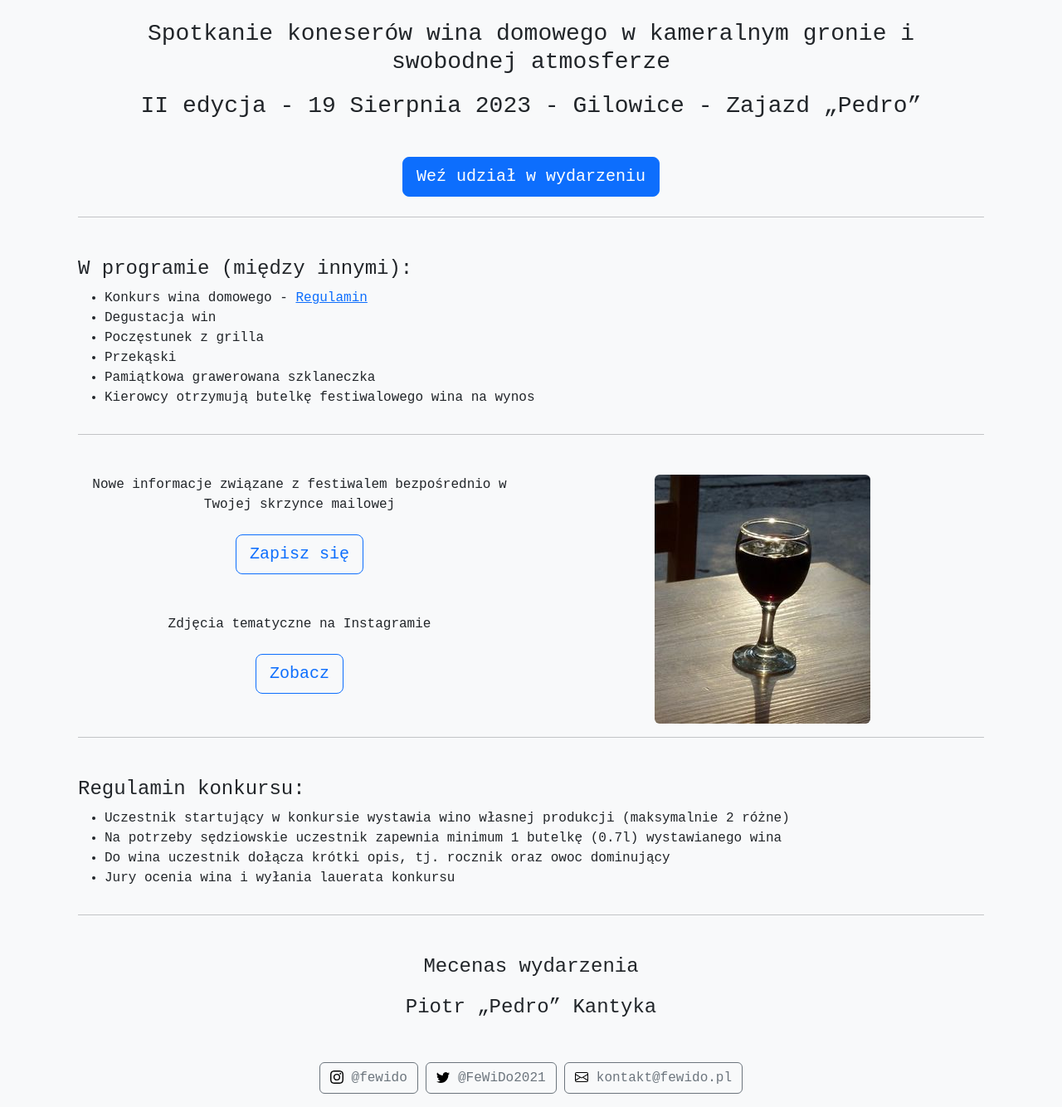
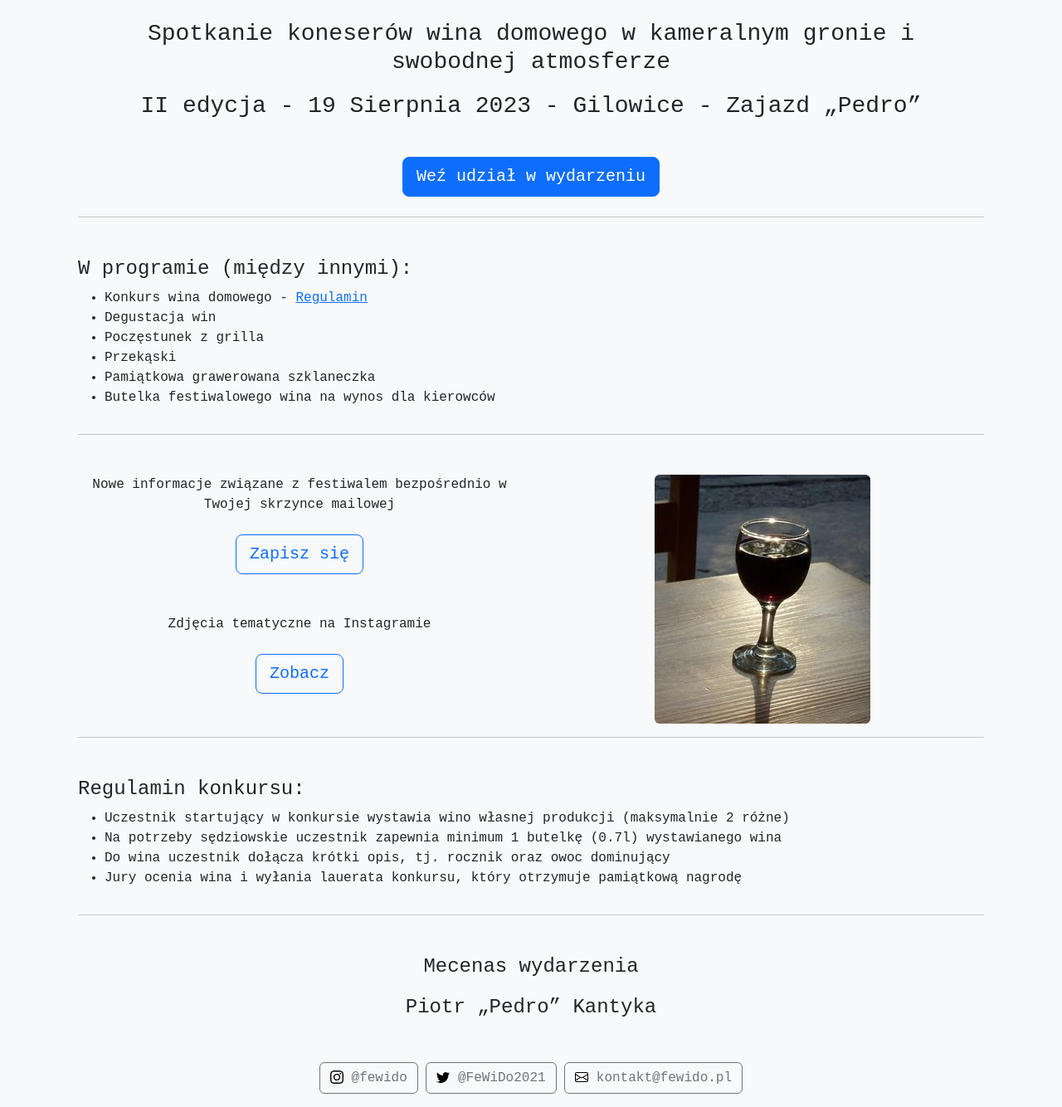
Before and after one commit to morgoth/fewido, a Jekyll site: the page built from index.html, in a window 1280 px wide and 1400 px high, scrolled down 440 px, cut to the strip 66-1400 px from the top of the window. Shown: the whole strip at 83% size. Built offline with Jekyll 4.4.1, drawn with Linux system fonts in a browser that asks for light colours; some web fonts are replaced.

Commit message:
Add reward

```diff
--- a/index.html
+++ b/index.html
@@ -42,7 +42,7 @@ layout: default
         <li>Poczęstunek z grilla</li>
         <li>Przekąski</li>
         <li>Pamiątkowa grawerowana szklaneczka</li>
-        <li>Kierowcy otrzymują butelkę festiwalowego wina na wynos</li>
+        <li>Butelka festiwalowego wina na wynos dla kierowców</li>
       </ul>
     </div>
   </div>
@@ -70,7 +70,7 @@ layout: default
         <li>Uczestnik startujący w konkursie wystawia wino własnej produkcji (maksymalnie 2 różne)</li>
         <li>Na potrzeby sędziowskie uczestnik zapewnia minimum 1 butelkę (0.7l) wystawianego wina</li>
         <li>Do wina uczestnik dołącza krótki opis, tj. rocznik oraz owoc dominujący</li>
-        <li>Jury ocenia wina i wyłania lauerata konkursu</li>
+        <li>Jury ocenia wina i wyłania lauerata konkursu, który otrzymuje pamiątkową nagrodę</li>
       </ul>
     </div>
   </div>
```
